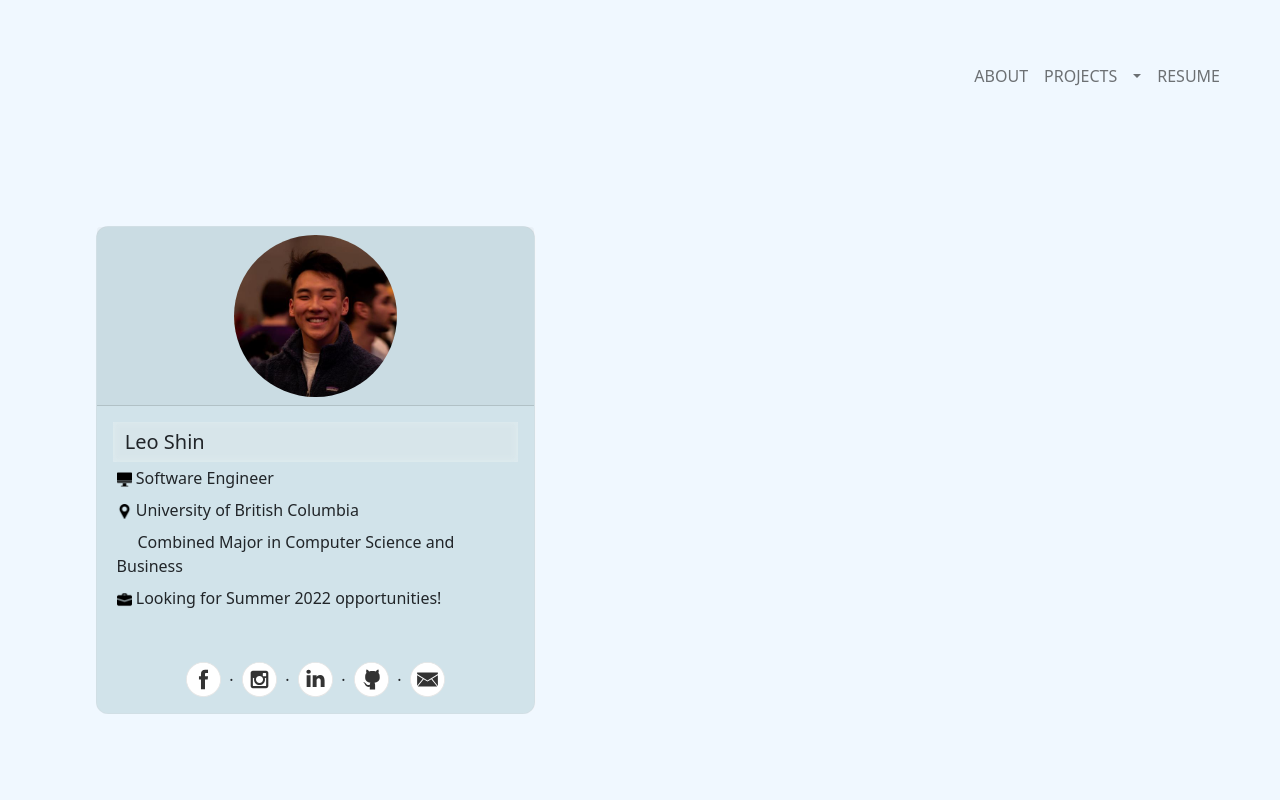
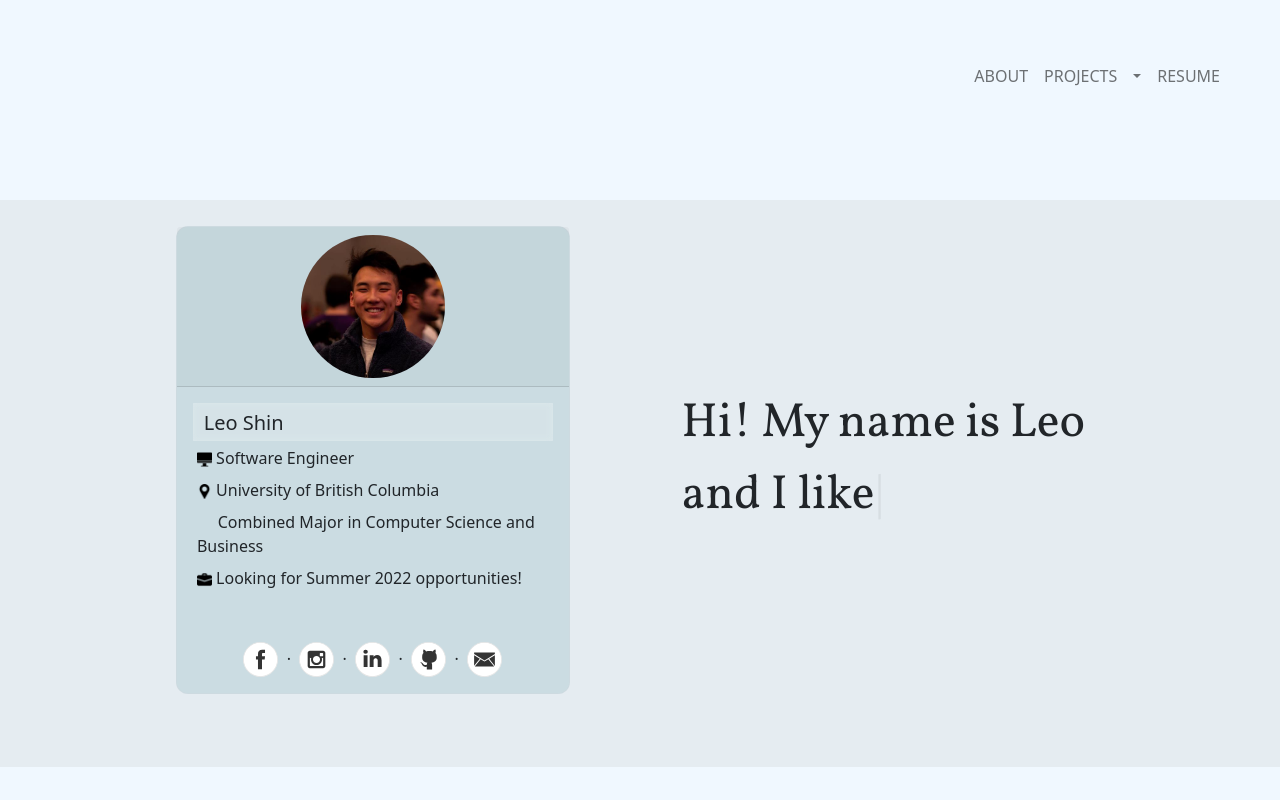
Before and after one commit to Shin-Leo/Portfolio, a React (Create React App) app: page / in a window 1280 px wide. Shown: the top 800 px of the page. Built offline with nearby package versions, Linux system fonts and the light colour scheme.

Commit message:
added typewriter

```diff
--- a/package.json
+++ b/package.json
@@ -12,6 +12,7 @@
     "react-dom": "^17.0.2",
     "react-router-dom": "^5.2.0",
     "react-scripts": "4.0.3",
+    "typewriter-effect": "^2.18.0",
     "web-vitals": "^1.0.1"
   },
   "engines": {
--- a/public/index.html
+++ b/public/index.html
@@ -1,15 +1,16 @@
 <!DOCTYPE html>
 <html lang="en">
+
 <head>
   <meta charset="utf-8" />
   <link rel="icon" href="%PUBLIC_URL%/favicon.ico" />
   <meta name="viewport" content="width=device-width, initial-scale=1" />
   <meta name="theme-color" content="#000000" />
-    <meta
-      name="description"
-      content="Web site created using create-react-app"
-    />
+  <meta name="description" content="Web site created using create-react-app" />
   <link rel="apple-touch-icon" href="%PUBLIC_URL%/logo192.png" />
+  <link rel="preconnect" href="https://fonts.googleapis.com">
+<link rel="preconnect" href="https://fonts.gstatic.com" crossorigin>
+<link href="https://fonts.googleapis.com/css2?family=Vollkorn&display=swap" rel="stylesheet">
   <!--
       manifest.json provides metadata used when your web app is installed on a
       user's mobile device or desktop. See https://developers.google.com/web/fundamentals/web-app-manifest/
@@ -26,6 +27,7 @@
     -->
   <title>React App</title>
 </head>
+
 <body>
   <noscript>You need to enable JavaScript to run this app.</noscript>
   <div id="root"></div>
@@ -40,4 +42,5 @@
       To create a production bundle, use `npm run build` or `yarn build`.
     -->
 </body>
+
 </html>
--- a/src/App.css
+++ b/src/App.css
@@ -58,7 +58,14 @@ body {
 .profile-section {
   padding: 2%;
   margin-top: 48px;
-  min-width: 80%;
+  min-width: 100%;
+  background-color: #e5ecf1;
+}
+
+#generated-text {
+  font-size: xxx-large;
+  font-family: 'Vollkorn', serif;
+
 }
 
 .profile-card {
@@ -81,6 +88,17 @@ body {
   width: 40%;
 }
 
+.side-col {
+  min-width: 12%;
+}
+
+
+#root > div > div.profile-section.container > div > div.col-sm-5 {
+  display: flex;
+  justify-content: center;
+  align-items: center;
+  padding-left: 100px;
+}
 .card {
   backdrop-filter: blur(0px) saturate(50%);
   -webkit-backdrop-filter: blur(0px) saturate(50%);
--- a/src/App.js
+++ b/src/App.js
@@ -14,6 +14,8 @@ import About from "./components/About.js";
 import "bootstrap/dist/css/bootstrap.min.css";
 import "./App.css";
 import profile from "./images/profile-image.jpg";
+
+import Typewriter from "typewriter-effect";
 
 import notation from "./images/notation.png";
 import graphs from "./images/graphs.png";
@@ -65,7 +67,8 @@ function App() {
         </Navbar>
         <Container inline-flex="true" className="profile-section">
           <Row>
-                <Col sm={5}>
+            <Col sm={1} className="side-col" width="10%"></Col>
+            <Col sm={4}>
               <Card className="profile-card">
                 <Card.Header className="profile-header">
                   <div className="wrapper">
@@ -79,15 +82,27 @@ function App() {
                 <Card.Body>
                   <Card.Title>Leo Shin</Card.Title>
                   <div className="intro-info">
-                      <span className="intro-point"><img className="icon" alt="" width="15px" src={career}></img> Software
-                          Engineer</span>
-                          <span className="intro-point"><img alt="" width="15px" src={location}></img>{" "}
-                          University of British Columbia
+                    <span className="intro-point">
+                      <img
+                        className="icon"
+                        alt=""
+                        width="15px"
+                        src={career}
+                      ></img>{" "}
+                      Software Engineer
                     </span>
                     <span className="intro-point">
-                          &nbsp;&nbsp;&nbsp;&nbsp;&nbsp;{"Combined Major in Computer Science and Business"}</span>
-                          <span className="intro-point"><img alt="" width="15px" src={employment}></img>{" "}
-                          Looking for Summer 2022 opportunities!</span>
+                      <img alt="" width="15px" src={location}></img> University
+                      of British Columbia
+                    </span>
+                    <span className="intro-point">
+                      &nbsp;&nbsp;&nbsp;&nbsp;&nbsp;
+                      {"Combined Major in Computer Science and Business"}
+                    </span>
+                    <span className="intro-point">
+                      <img alt="" width="15px" src={employment}></img> Looking
+                      for Summer 2022 opportunities!
+                    </span>
                   </div>
                   <div className="icon-group">
                     <img src={facebook} width="35px" alt=""></img>
@@ -103,8 +118,25 @@ function App() {
                 </Card.Body>
               </Card>
             </Col>
-                <Col sm={7}>
+            <Col sm={5}>
+              <div id="generated-text">
+              <Typewriter
+      onInit={(typewriter) => {
+        typewriter
+          .typeString("Hi!")
+          .pauseFor(500)
+          .typeString(" My name is Leo")
+          .pauseFor(250)
+          .typeString(" and I like to build software.")
+          .pauseFor(500)
+          .typeString(" Feel free to contact me or check out some of my projects below!")
+          .start();
+      }}
+      options={{delay: 150}}
+    />
+              </div>
             </Col>
+            <Col sm={1} className="side-col" width="10%"></Col>
           </Row>
         </Container>
         <Container inline-flex="true" className="project-card">
--- a/src/index.js
+++ b/src/index.js
@@ -11,6 +11,7 @@ ReactDOM.render(
   document.getElementById('root')
 );
 
+
 // If you want to start measuring performance in your app, pass a function
 // to log results (for example: reportWebVitals(console.log))
 // or send to an analytics endpoint. Learn more: https://bit.ly/CRA-vitals
```
Also changed, not shown: 1 other file (tests, documents, lock files or other folders). Lines whose indentation alone changed are shown as unchanged.
